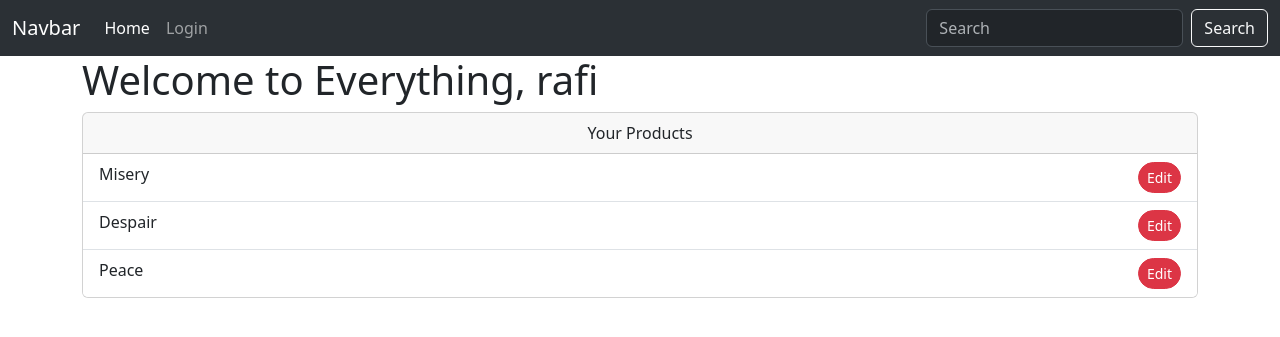
After one commit to al-rafi304/Ecommerce-Website, a Django app: page /shop/2 in a window 1280 px wide. The commit adds this page. Shown: the top 337 px of the page. Run offline with Django 4.2, Linux system fonts and the light colour scheme; data comes from the database, SQL or seed files in the repository; both versions use the stored data as it was after the commit.

Commit message:
Product Add Done

```diff
--- a/ecom_website/store/templates/store/base.html
+++ b/ecom_website/store/templates/store/base.html
@@ -18,6 +18,23 @@
               <li class="nav-item">
                 <a class="nav-link active" aria-current="page" href="{% url 'home' %}">Home</a>
               </li>
+
+              {% if user.is_authenticated and user.is_seller %}
+
+                <li class="nav-item dropdown">
+                    <a class="nav-link dropdown-toggle" href="#" role="button" data-bs-toggle="dropdown" aria-expanded="false">
+                        {{ user.shop.title }}
+                    </a>
+                    <ul class="dropdown-menu">
+                        <li><a class="dropdown-item" href="{% url 'shop' shop_id=user.shop.pk %}">Visit Shop</a></li>
+                        <li><a class="dropdown-item" href="{% url 'add_product' shop_id=user.shop.pk %}">Add Product</a></li>
+                        <li><hr class="dropdown-divider"></li>
+                        <li><a class="dropdown-item" href="#">Preference</a></li>
+                    </ul>
+                </li>
+
+              {% endif %}
+
               {% if user.is_authenticated and user.is_seller == False %}
 
                 <li class="nav-item">
--- /dev/null
+++ b/ecom_website/store/templates/store/shop.html
@@ -0,0 +1,24 @@
+{% extends 'store/base.html' %}
+
+{% block content %}
+
+<div class='container '>
+        <h1>Welcome to {{ shop.title }}, {{ shop.owner.username }}</h1>
+        <div class="card">
+            <div class="card-header" align='center'>
+                Your Products
+            </div>
+            <ul class="list-group list-group-flush">
+                {% for product in products %}
+                    <li class="list-group-item">
+                        <div class="row">
+                            <div class="col">{{ product.title }}</div>
+                            <div class="col"><button type="button" class="btn btn-danger btn-sm rounded-pill float-end">Edit</button></div>
+                        </div>
+                    </li>
+                {% endfor %}
+            </ul>
+        </div>
+</div>
+
+{% endblock content %}
--- a/ecom_website/store/urls.py
+++ b/ecom_website/store/urls.py
@@ -3,5 +3,7 @@ from . import views
 
 urlpatterns = [
     path('', views.home, name ='home'),
-    path('store/create', views.create_shop, name = 'create_shop'),
+    path('shop/create', views.create_shop, name = 'create_shop'),
+    path('shop/<int:shop_id>', views.shop, name = 'shop'),
+    path('shop/<int:shop_id>/add_product', views.add_product, name = 'add_product'),
 ]
--- a/ecom_website/store/views.py
+++ b/ecom_website/store/views.py
@@ -2,7 +2,7 @@ from django.shortcuts import render, redirect
 from django.contrib.auth.decorators import login_required
 from django.contrib import messages
 from .models import Product, Shop
-from .forms import ShopForm
+from .forms import ShopForm, ProductForm
 # Create your views here.
 
 def home(request):
@@ -41,3 +41,31 @@ def create_shop(request):
     else:
         form = ShopForm()
     return render(request, 'store/create_shop.html', {'form': form})
+
+def shop(request, shop_id):
+    my_shop = Shop.objects.get(pk = shop_id)
+    products = my_shop.product_set.all()
+    return render(request, 'store/shop.html', {
+        'shop': my_shop,
+        'products': products
+        })
+
+def add_product(request, shop_id):
+    my_shop = Shop.objects.get(pk = shop_id)
+    products = my_shop.product_set.all()
+    if request.method == 'POST':
+        form = ProductForm(request.POST)
+        if form.is_valid():
+            product = form.save(commit=False)
+            product.shop = my_shop
+            form.save()
+
+            messages.success(request, 'Product has been added to your shop!')
+            return render(request, 'store/shop.html', {
+                'shop': my_shop,
+                'products': products
+            })
+
+    else:
+        form = ProductForm()
+    return render(request, 'store/add_product.html', {'form': form})
```
Also changed, not shown: ecom_website/store/forms.py (+15 -1 lines), ecom_website/store/templates/store/add_product.html (added, +20 -0 lines), ecom_website/db.sqlite3.
